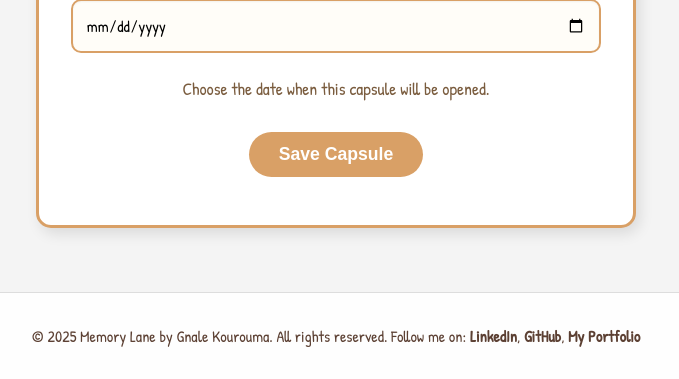
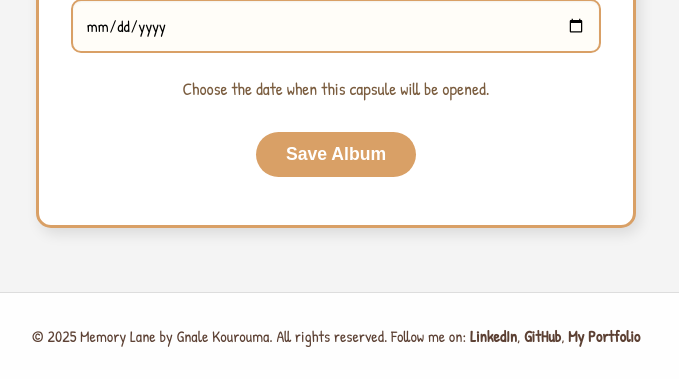
Before and after one commit to gkourouma/dear-future-me, a Django app: page /capsule/create/ in a window 1280 px wide. Shown: the part 980-1359 px from the top of the page, without its empty margins (304-983 px from the left). Run offline with Django 5.2, Linux system fonts and the light colour scheme; some web fonts are replaced.

Commit message:
WIP:  Fixed button label in capsule form from "Save Capsule" to "Save Album"

```diff
--- a/dearfutureme/main_app/templates/capsule_form.html
+++ b/dearfutureme/main_app/templates/capsule_form.html
@@ -13,7 +13,7 @@
   <form method="POST" enctype="multipart/form-data">
     {% csrf_token %}
     {{ form.as_p }}
-    <button type="submit" class="btn">Save Capsule</button>
+    <button type="submit" class="btn">Save Album</button>
   </form>
 </div>
 {% endblock %}
```
